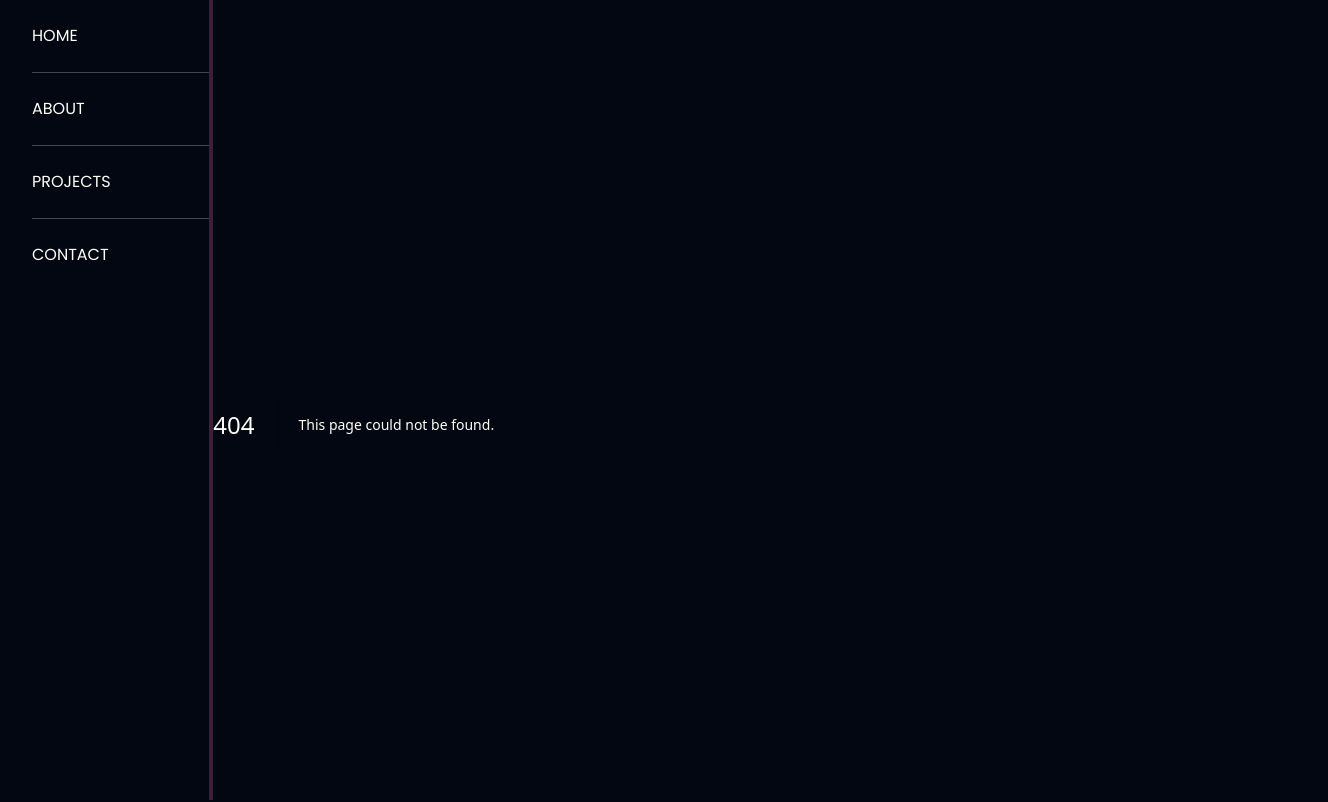
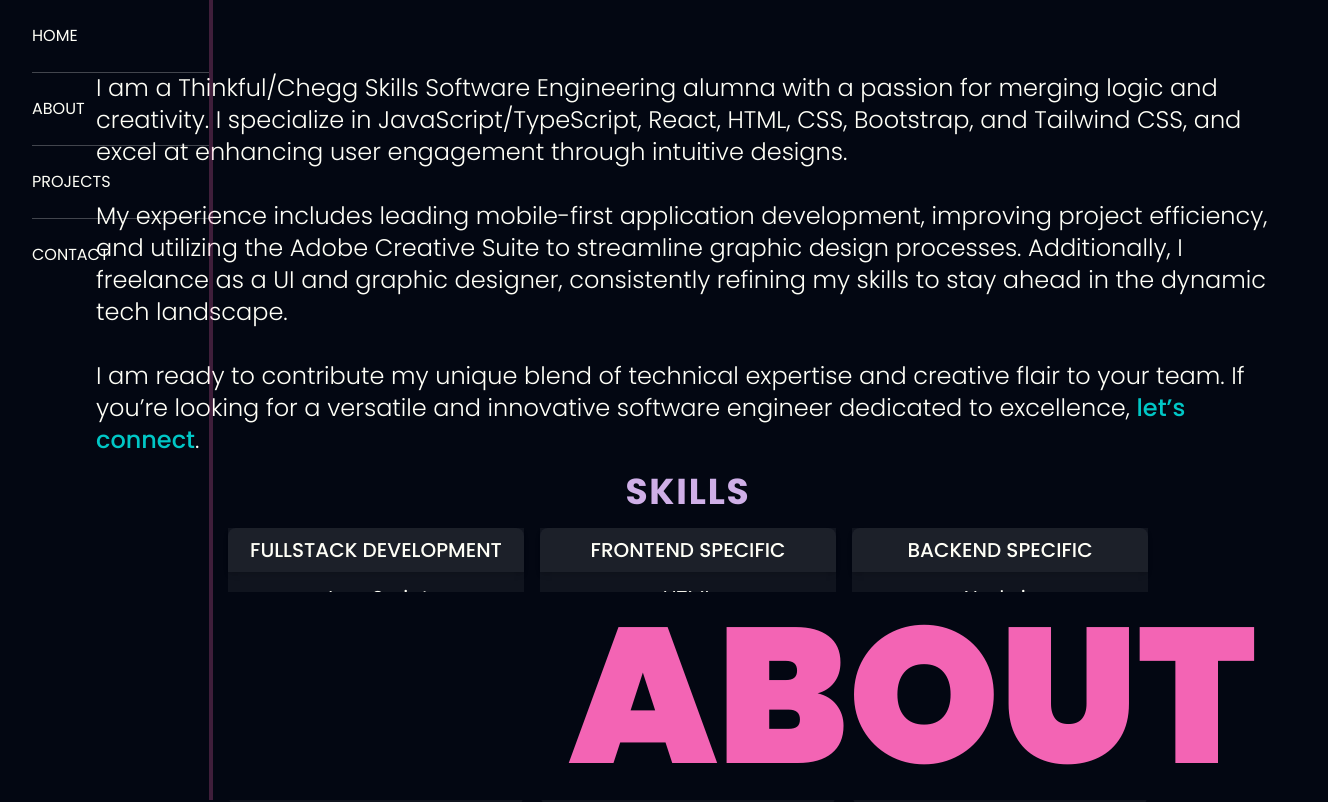
Before and after one commit to ariicodes/portfolio-2024-7, a Next.js app: page /about in a window 1280 px wide. Before the commit this address had no page. Shown: the top 802 px of the page, 1328 px wide, since content can reach past the window. Built offline with nearby package versions, Linux system fonts and the light colour scheme.

Commit message:
about page added

```diff
--- /dev/null
+++ b/src/app/about/page.tsx
@@ -0,0 +1,67 @@
+'use client';
+
+import Title from '@/components/Title';
+import Link from 'next/link';
+import skills from '@/data/skills';
+import SkillsCard from '@/components/SkillsCard';
+import { motion } from 'framer-motion';
+
+export default function About() {
+	return (
+		<motion.section
+			initial={{ opacity: 0 }}
+			animate={{ opacity: 1 }}
+			transition={{ duration: 3 }}
+			className='flex flex-col justify-between gap-5 h-dvh w-dvw xl:ml-12 mt-4 xl:mt-0 p-12'
+		>
+			<div className='pb-36 xl:pb-56'>
+				<div className='text-md xl:text-2xl font-light leading-5'>
+					<p>
+						I am a Thinkful/Chegg Skills Software Engineering alumna with a
+						passion for merging logic and creativity. I specialize in
+						JavaScript/TypeScript, React, HTML, CSS, Bootstrap, and Tailwind
+						CSS, and excel at enhancing user engagement through intuitive
+						designs.{' '}
+					</p>
+					<br />
+					<p>
+						My experience includes leading mobile-first application development,
+						improving project efficiency, and utilizing the Adobe Creative Suite
+						to streamline graphic design processes. Additionally, I freelance as
+						a UI and graphic designer, consistently refining my skills to stay
+						ahead in the dynamic tech landscape.
+					</p>
+					<br />
+					<p>
+						{' '}
+						I am ready to contribute my unique blend of technical expertise and
+						creative flair to your team. If you’re looking for a versatile and
+						innovative software engineer dedicated to excellence,{' '}
+						<Link
+							href={'contact'}
+							className='text-[#00F7F4]/80 font-medium transition-colors ease-in delay-100 hover:text-[#00F7F4]'
+						>
+							let’s connect
+						</Link>
+						.
+					</p>
+				</div>
+				<div className='py-4'>
+					<h2 className='text-4xl uppercase text-[#CFAFE7] font-bold text-center mb-4 tracking-wider'>
+						Skills
+					</h2>
+					<ul className='flex flex-col xl:flex-row xl:flex-wrap xl:justify-center gap-4 xl:text-xl *:bg-white/5 *:rounded-lg text-center'>
+						{skills.map(skill => (
+							<SkillsCard
+								key={skill.title}
+								title={skill.title}
+								items={skill.items}
+							/>
+						))}
+					</ul>
+				</div>
+			</div>
+			<Title title='about' />
+		</motion.section>
+	);
+}
```
